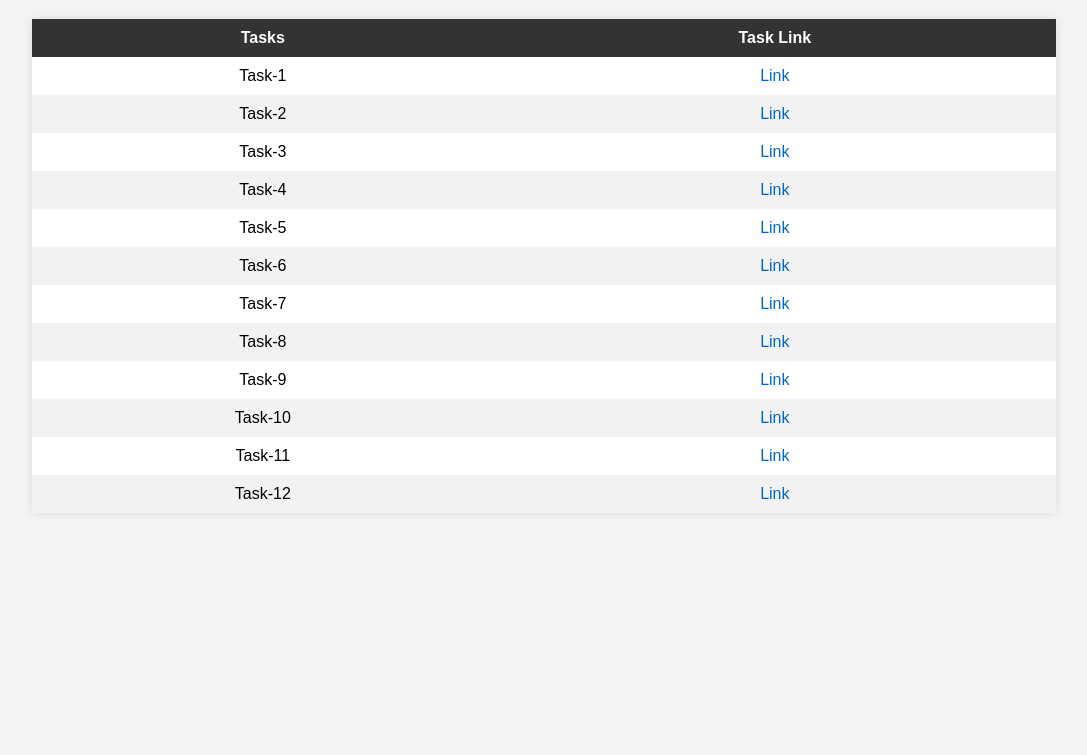
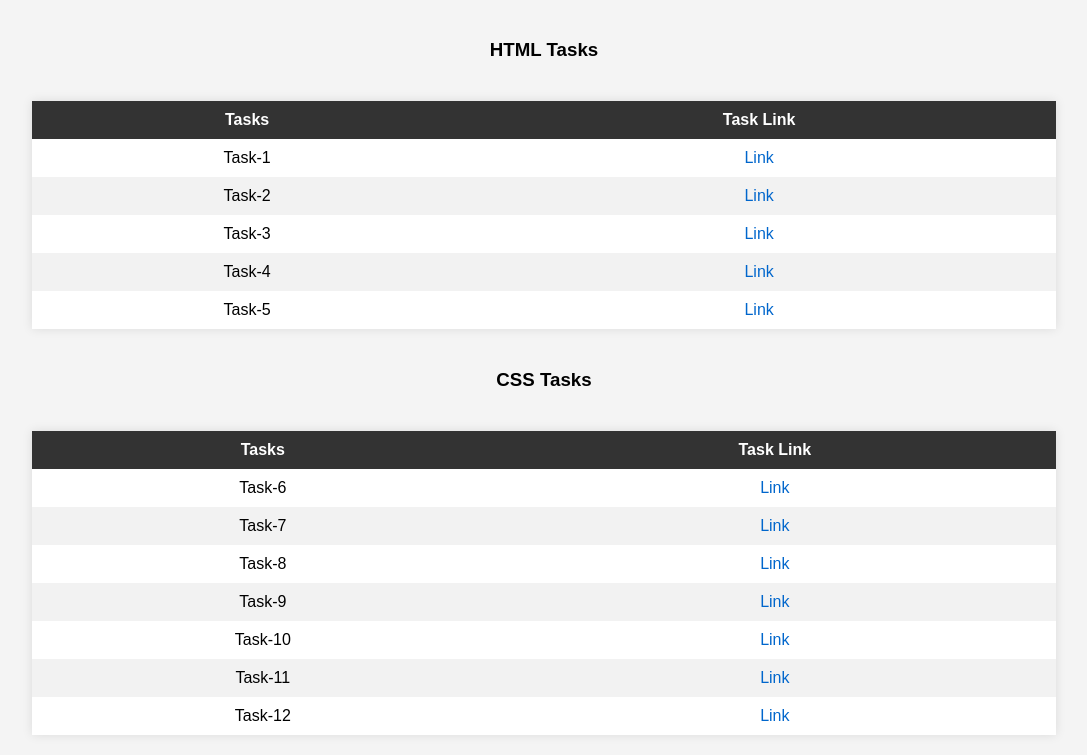
Before and after one commit to MrCuber/MERN-Tasks, a plain HTML site: page index.html in a window 1280 px wide. Shown: the part 101-856 px from the top of the page, without its empty margins (96-1183 px from the left). Before the commit the page ends 800 px from the top, so only its background shows below. Drawn offline with Linux system fonts and the light colour scheme.

Commit message:
Scroll Bar change
Signed-off-by: Umesh Chandra <umesh.sakinala20@gmail.com>

```diff
--- a/index.html
+++ b/index.html
@@ -5,13 +5,31 @@
 <meta name="viewport" content="width=device-width, initial-scale=1.0">
 <title>Task List</title>
 <style>
+  ::-webkit-scrollbar {
+  width: 10px;
+}
+
+/* Track */
+::-webkit-scrollbar-track {
+  background: #f1f1f1;
+}
+
+/* Handle */
+::-webkit-scrollbar-thumb {
+  background: #888;
+}
+
+/* Handle on hover */
+::-webkit-scrollbar-thumb:hover {
+  background: #555;
+}
   body {
     font-family: Arial, sans-serif;
     margin: 0;
     padding: 0;
     background-color: #f4f4f4;
   }
-  h1 {
+  h1, h3 {
     text-align: center;
     padding: 20px;
   }
@@ -41,6 +59,7 @@
 </head>
 <body>
   <h1>Completed Tasks</h1>
+  <h3>HTML Tasks</h3>
   <table>
     <tr>
       <th>Tasks</th>
@@ -50,6 +69,17 @@
 
     </tbody>
   </table>
+
+  <h3>CSS Tasks</h3>
+  <table>
+    <tr>
+      <th>Tasks</th>
+      <th>Task Link</th>
+    </tr>
+    <tbody id="tableBody1">
+
+    </tbody>
+  </table>
   <script src="script.js"></script>
 </body>
 </html>
--- a/script.js
+++ b/script.js
@@ -1,8 +1,8 @@
-var rowCount = 12;
+var htmlCount = 5;
 var tableBody = document.getElementById("tableBody");
 tableBody.innerHTML = '';
 
-for (var i = 1; i <= rowCount; i++) {
+for (var i = 1; i <= htmlCount; i++) {
     var row = document.createElement("tr");
     var taskNameCell = document.createElement("td");
     taskNameCell.textContent = "Task-" + i;
@@ -17,3 +17,22 @@ for (var i = 1; i <= rowCount; i++) {
     row.appendChild(linkCell);
     tableBody.appendChild(row);
 }
+
+var csscount = 7;
+var tableBody1 = document.getElementById("tableBody1");
+tableBody1.innerHTML = '';
+for (var i = htmlCount+1; i <= htmlCount + csscount; i++) {
+    var row = document.createElement("tr");
+    var taskNameCell = document.createElement("td");
+    taskNameCell.textContent = "Task-" + i;
+    var linkCell = document.createElement("td");
+    var link = document.createElement("a");
+    link.href = "./Task-" + i + ".html";
+    link.target = "_blank";
+    link.textContent = "Link";
+    linkCell.appendChild(link);
+
+    row.appendChild(taskNameCell);
+    row.appendChild(linkCell);
+    tableBody1.appendChild(row);
+}
```
